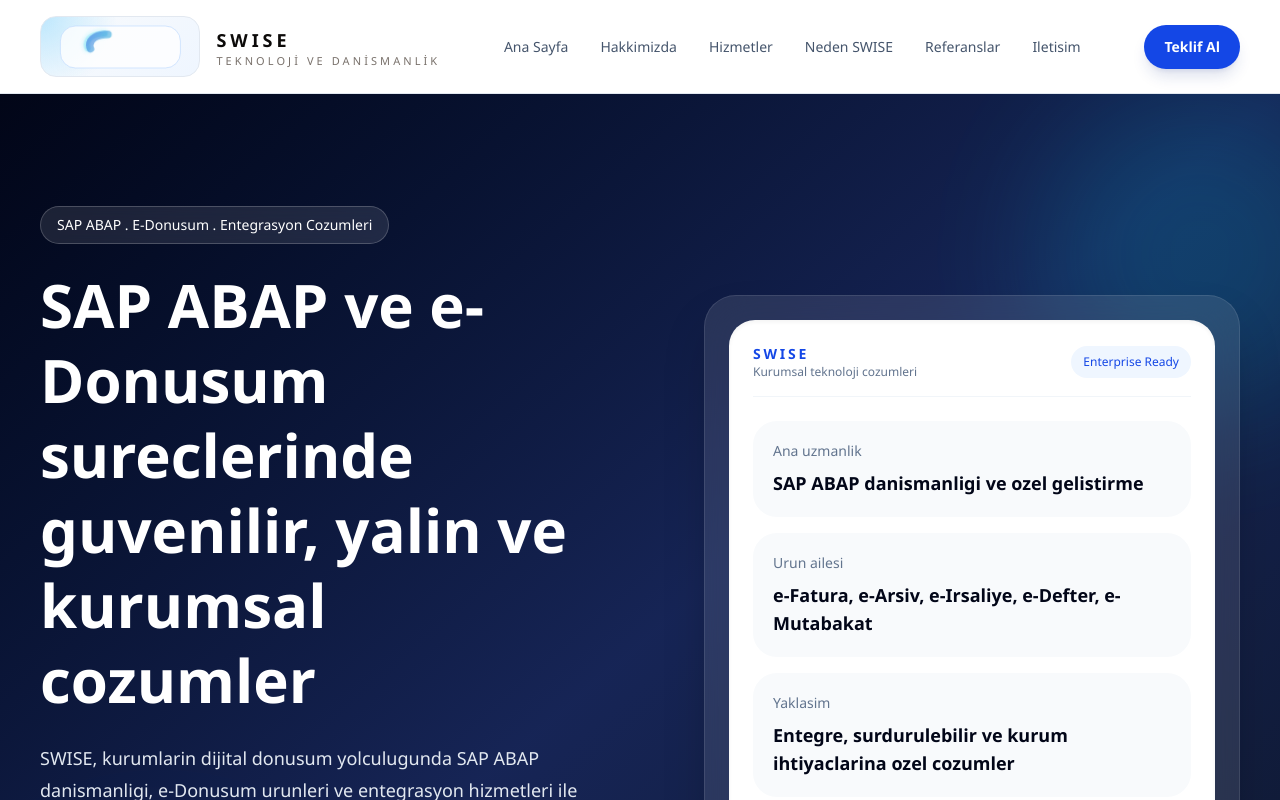
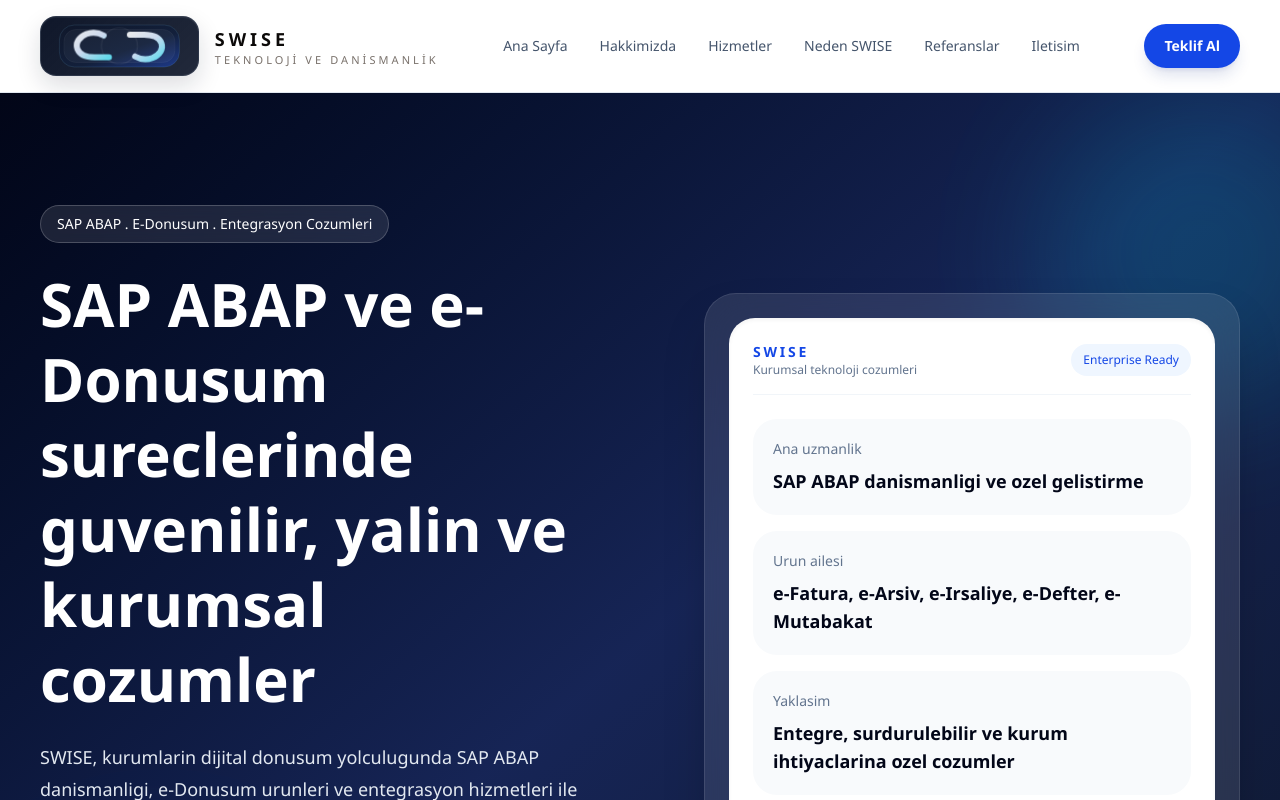
Before and after one commit to IlkerAhmetOzbayram/SWISE, a Next.js app: page / in a window 1280 px wide. Shown: the top 800 px of the page. Built offline with nearby package versions, Linux system fonts and the light colour scheme.

Commit message:
Refine corporate animated logo

```diff
--- a/app/globals.css
+++ b/app/globals.css
@@ -28,11 +28,10 @@ body {
   align-items: center;
   justify-content: center;
   border-radius: 1rem;
-  border: 1px solid rgb(226 232 240);
-  background:
-    radial-gradient(circle at top left, rgb(186 230 253 / 0.95), transparent 45%),
-    linear-gradient(135deg, rgb(248 250 252), rgb(239 246 255));
-  padding: 0.35rem 0.55rem;
+  border: 1px solid rgb(148 163 184 / 0.2);
+  background: linear-gradient(135deg, rgb(15 23 42), rgb(15 23 42 / 0.92));
+  box-shadow: inset 0 1px 0 rgb(255 255 255 / 0.05), 0 10px 24px rgb(15 23 42 / 0.14);
+  padding: 0.3rem 0.5rem;
 }
 
 .swise-logo-mark {
@@ -42,9 +41,28 @@ body {
 }
 
 .swise-logo-panel {
-  fill: rgb(255 255 255 / 0.78);
-  stroke: rgb(191 219 254 / 0.9);
+  fill: url(#swise-panel);
+  stroke: rgb(125 211 252 / 0.16);
   stroke-width: 1;
+}
+
+.swise-logo-inner {
+  fill: rgb(255 255 255 / 0.04);
+  stroke: rgb(255 255 255 / 0.06);
+  stroke-width: 1;
+}
+
+.swise-logo-ring {
+  fill: none;
+  stroke: rgb(255 255 255 / 0.08);
+  stroke-width: 1.5;
+}
+
+.swise-logo-sheen {
+  fill: url(#swise-sheen);
+  opacity: 0.28;
+  transform: skewX(-20deg);
+  animation: swise-logo-sheen 8s ease-in-out infinite;
 }
 
 .swise-logo-s {
@@ -52,96 +70,98 @@ body {
   transform-origin: center;
 }
 
-.swise-logo-s path,
-.swise-logo-glow {
-  stroke-dasharray: 180;
-  stroke-dashoffset: 180;
-  animation: swise-logo-draw 5.8s ease-in-out infinite;
-}
-
-.swise-logo-glow {
-  fill: none;
-  stroke: rgb(34 211 238 / 0.55);
-  stroke-width: 8;
-  stroke-linecap: round;
-  stroke-linejoin: round;
+.swise-logo-s path {
+  stroke-dasharray: 140;
+  stroke-dashoffset: 10;
+  animation: swise-logo-line 6.8s ease-in-out infinite;
 }
 
 .swise-logo-s-left {
-  animation: swise-logo-left 5.8s ease-in-out infinite;
+  animation: swise-logo-left 6.8s ease-in-out infinite;
 }
 
 .swise-logo-s-right {
-  animation: swise-logo-right 5.8s ease-in-out infinite;
-}
-
-.swise-logo-s-right path {
-  animation-delay: 0.2s;
-}
-
-@keyframes swise-logo-draw {
-  0%,
-  10% {
-    stroke-dashoffset: 180;
-    opacity: 0.35;
-  }
-
-  20%,
-  65% {
-    stroke-dashoffset: 0;
-    opacity: 1;
-  }
-
-  85%,
-  100% {
-    stroke-dashoffset: -180;
-    opacity: 0.4;
-  }
+  animation: swise-logo-right 6.8s ease-in-out infinite;
 }
 
 @keyframes swise-logo-left {
   0%,
   100% {
-    transform: translateX(0) translateY(0) rotate(0deg);
-  }
-
-  25% {
-    transform: translateX(7px) translateY(2px) rotate(3deg);
+    transform: translateX(0) rotate(0deg);
   }
 
   50% {
-    transform: translateX(12px) translateY(3px) rotate(5deg);
-  }
-
-  75% {
-    transform: translateX(6px) translateY(1px) rotate(2deg);
+    transform: translateX(3px) rotate(1deg);
   }
 }
 
 @keyframes swise-logo-right {
   0%,
   100% {
-    transform: translateX(0) translateY(0) rotate(0deg);
-  }
-
-  25% {
-    transform: translateX(-7px) translateY(-2px) rotate(-3deg);
+    transform: translateX(0) rotate(0deg);
   }
 
   50% {
-    transform: translateX(-12px) translateY(-3px) rotate(-5deg);
+    transform: translateX(-3px) rotate(-1deg);
+  }
+}
+
+@keyframes swise-logo-line {
+  0%,
+  100% {
+    stroke-dashoffset: 18;
+    opacity: 0.92;
   }
 
-  75% {
-    transform: translateX(-6px) translateY(-1px) rotate(-2deg);
+  50% {
+    stroke-dashoffset: -12;
+    opacity: 1;
+  }
+}
+
+.swise-logo-bar {
+  filter: drop-shadow(0 0 8px rgb(34 211 238 / 0.22));
+  animation: swise-logo-bar 6.8s ease-in-out infinite;
+}
+
+@keyframes swise-logo-bar {
+  0%,
+  100% {
+    opacity: 0.85;
+    transform: scaleX(0.92);
+    transform-origin: center;
+  }
+
+  50% {
+    opacity: 1;
+    transform: scaleX(1);
+    transform-origin: center;
+  }
+}
+
+@keyframes swise-logo-sheen {
+  0%,
+  100% {
+    transform: translateX(-20px) skewX(-20deg);
+    opacity: 0;
+  }
+
+  20%,
+  70% {
+    opacity: 0.22;
+  }
+
+  50% {
+    transform: translateX(182px) skewX(-20deg);
+    opacity: 0.34;
   }
 }
 
 @media (prefers-reduced-motion: reduce) {
   .swise-logo-s,
   .swise-logo-s path,
-  .swise-logo-glow {
+  .swise-logo-bar,
+  .swise-logo-sheen {
     animation: none;
-    stroke-dashoffset: 0;
   }
 }
--- a/app/page.tsx
+++ b/app/page.tsx
@@ -71,52 +71,55 @@ type SubmitState = {
 function AnimatedLogo() {
   return (
     <div className="swise-logo-shell">
-      <svg
-        viewBox="0 0 168 64"
-        aria-hidden="true"
-        className="swise-logo-mark"
-      >
+      <svg viewBox="0 0 168 64" aria-hidden="true" className="swise-logo-mark">
         <defs>
+          <linearGradient id="swise-panel" x1="0%" x2="100%" y1="0%" y2="100%">
+            <stop offset="0%" stopColor="#0f172a" />
+            <stop offset="58%" stopColor="#13203b" />
+            <stop offset="100%" stopColor="#1e3a8a" />
+          </linearGradient>
           <linearGradient id="swise-primary" x1="0%" x2="100%" y1="0%" y2="100%">
-            <stop offset="0%" stopColor="#1d4ed8" />
-            <stop offset="55%" stopColor="#06b6d4" />
-            <stop offset="100%" stopColor="#38bdf8" />
+            <stop offset="0%" stopColor="#f8fafc" />
+            <stop offset="45%" stopColor="#dbeafe" />
+            <stop offset="100%" stopColor="#67e8f9" />
           </linearGradient>
-          <linearGradient id="swise-secondary" x1="100%" x2="0%" y1="0%" y2="100%">
-            <stop offset="0%" stopColor="#0f172a" />
-            <stop offset="45%" stopColor="#1e3a8a" />
+          <linearGradient id="swise-accent" x1="0%" x2="100%" y1="0%" y2="0%">
+            <stop offset="0%" stopColor="#22d3ee" />
             <stop offset="100%" stopColor="#2563eb" />
           </linearGradient>
-          <filter id="swise-glow" x="-30%" y="-30%" width="160%" height="160%">
-            <feGaussianBlur stdDeviation="3.6" result="blur" />
-            <feMerge>
-              <feMergeNode in="blur" />
-              <feMergeNode in="SourceGraphic" />
-            </feMerge>
-          </filter>
+          <linearGradient id="swise-sheen" x1="0%" x2="100%" y1="0%" y2="0%">
+            <stop offset="0%" stopColor="transparent" />
+            <stop offset="50%" stopColor="rgba(255,255,255,0.45)" />
+            <stop offset="100%" stopColor="transparent" />
+          </linearGradient>
+          <clipPath id="swise-panel-clip">
+            <rect x="4" y="4" width="160" height="56" rx="20" />
+          </clipPath>
         </defs>
 
-        <rect
-          x="4"
-          y="4"
-          width="160"
-          height="56"
-          rx="20"
-          className="swise-logo-panel"
-        />
+        <rect x="4" y="4" width="160" height="56" rx="20" className="swise-logo-panel" />
+        <rect x="10" y="10" width="148" height="44" rx="16" className="swise-logo-inner" />
 
+        <g clipPath="url(#swise-panel-clip)">
+          <rect className="swise-logo-sheen" x="-52" y="0" width="36" height="64" />
+        </g>
+
+        <circle cx="84" cy="32" r="24" className="swise-logo-ring" />
         <path
-          className="swise-logo-glow"
-          d="M63 14C49 14 39 20 39 29C39 37 47 40 58 43C69 46 75 48 75 54C75 60 69 64 58 64"
-          filter="url(#swise-glow)"
+          d="M58 32H110"
+          fill="none"
+          stroke="url(#swise-accent)"
+          strokeWidth="5"
+          strokeLinecap="round"
+          className="swise-logo-bar"
         />
 
         <g className="swise-logo-s swise-logo-s-left">
           <path
-            d="M63 14C49 14 39 20 39 29C39 37 47 40 58 43C69 46 75 48 75 54C75 60 69 64 58 64"
+            d="M63 18C56 14 48 13 40 16C30 20 25 28 28 36C31 44 40 47 51 47H70"
             fill="none"
             stroke="url(#swise-primary)"
-            strokeWidth="10"
+            strokeWidth="8"
             strokeLinecap="round"
             strokeLinejoin="round"
           />
@@ -124,10 +127,10 @@ function AnimatedLogo() {
 
         <g className="swise-logo-s swise-logo-s-right">
           <path
-            d="M105 0C95 0 89 4 89 10C89 17 95 20 106 23C119 27 129 31 129 41C129 51 119 58 104 58C93 58 84 54 77 47"
+            d="M105 46C112 50 120 51 128 48C138 44 143 36 140 28C137 20 128 17 117 17H98"
             fill="none"
-            stroke="url(#swise-secondary)"
-            strokeWidth="10"
+            stroke="url(#swise-primary)"
+            strokeWidth="8"
             strokeLinecap="round"
             strokeLinejoin="round"
           />
```
